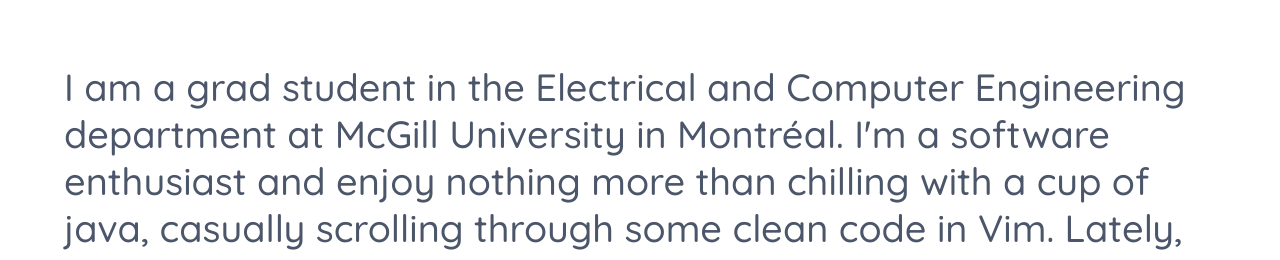
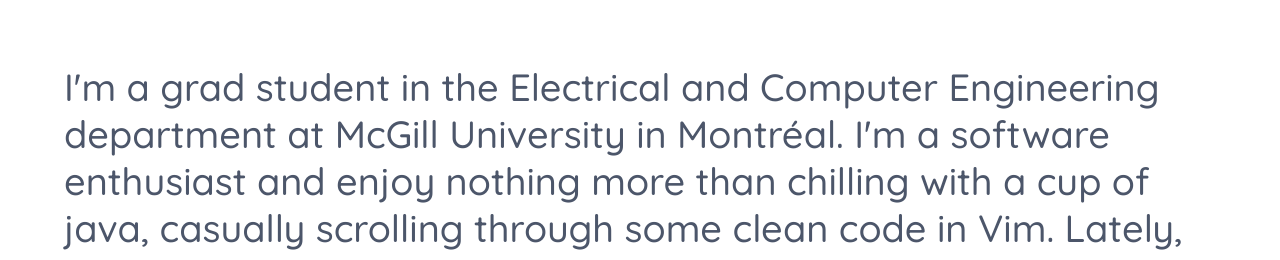
Before and after one commit to YazdanZ/yazdanzinati.com, a plain HTML site: page index.html in a window 1280 px wide. Shown: the part 265-525 px from the top of the page. Drawn offline with nearby package versions, Linux system fonts and the light colour scheme.

Commit message:
Deploying to gh-pages from @ YazdanZ/yazdanzinati.com@82ce27c52fcf876e33fa40a0b7da11f9a9c7b9c1 🚀

```diff
--- a/index.html
+++ b/index.html
@@ -38,7 +38,7 @@
           I'm <span>Yazdan Zinati</span>
         </h1>
         <h2>
-          I am a grad student in the Electrical and Computer Engineering department at McGill University in Montréal.
+          I'm a grad student in the Electrical and Computer Engineering department at McGill University in Montréal.
           I'm a software enthusiast and enjoy nothing more than chilling with a cup of java, casually scrolling through some clean code in Vim.
 
           Lately, I've been working on using deep learning to solve problems in computational biology research at the
```
